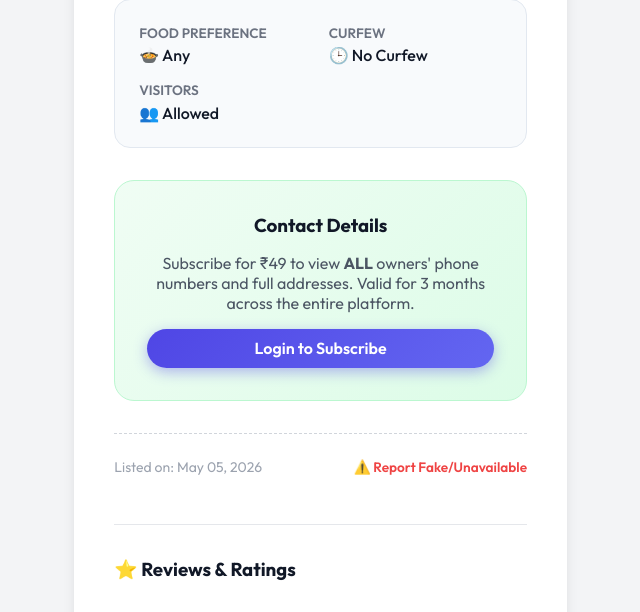
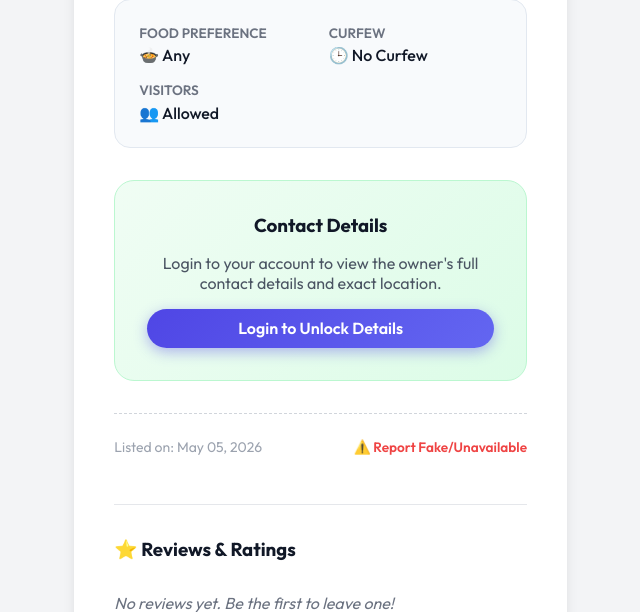
Before and after one commit to arjunk2511/room-nest, a Django app: page /listing/1/ in a window 1280 px wide. Shown: the part 718-1330 px from the top of the page, without its empty margins (591-1231 px from the left). Run offline with Django 5.2, Linux system fonts and the light colour scheme; data comes from the database, SQL or seed files in the repository; data that the repository does not hold is empty.

Commit message:
Add files via upload

```diff
--- a/templates/details.html
+++ b/templates/details.html
@@ -143,12 +143,8 @@
                 <p style="margin-top: 0.5rem; font-size: 1.1rem;"><strong>Exact Location:</strong> {{ listing.exact_location }}</p>
                 {% endif %}
             {% else %}
-                <p style="margin: 1rem 0; color: #4b5563;">Subscribe for ₹49 to view <strong>ALL</strong> owners' phone numbers and full addresses. Valid for 3 months across the entire platform.</p>
-                {% if user.is_authenticated %}
-                <a href="{% url 'subscribe' %}" class="btn btn-primary" style="width: 100%;">Pay ₹49 to Unlock ALL Contacts</a>
-                {% else %}
-                <a href="{% url 'login' %}" class="btn btn-primary" style="width: 100%;">Login to Subscribe</a>
-                {% endif %}
+                <p style="margin: 1rem 0; color: #4b5563;">Login to your account to view the owner's full contact details and exact location.</p>
+                <a href="{% url 'login' %}" class="btn btn-primary" style="width: 100%;">Login to Unlock Details</a>
             {% endif %}
         </div>
 
```
